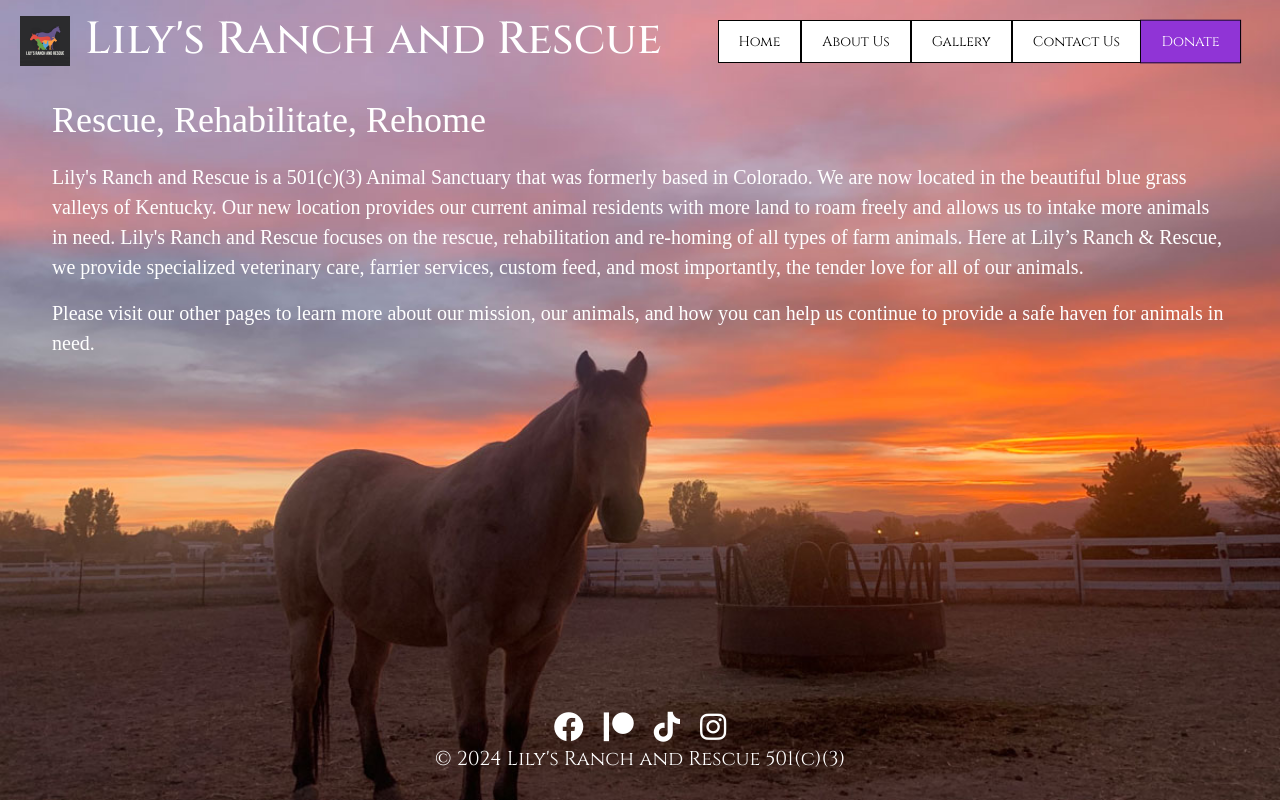
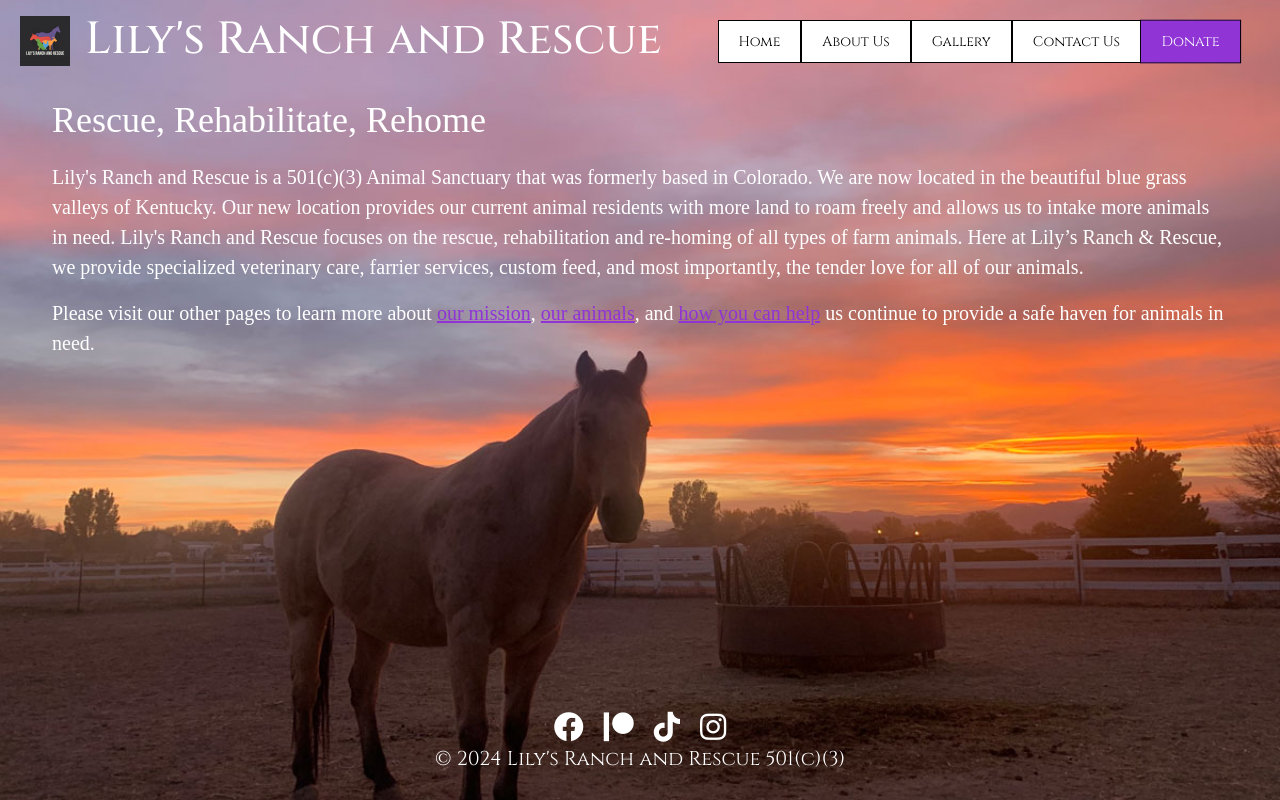
Before and after one commit to coltondane/ranch_rescue, a React (Vite) app in the folder animal-rescue/: page / in a window 1280 px wide. Built offline with nearby package versions, Linux system fonts and the light colour scheme; a web font is replaced by a local one.

Commit message:
added internal links saving space for the patreon link

```diff
--- a/animal-rescue/src/pages/Home.jsx
+++ b/animal-rescue/src/pages/Home.jsx
@@ -14,7 +14,7 @@ function HomePage({renderHome, renderAboutUs, renderAnimals, renderContactUs, re
                         Lily's Ranch and Rescue is a 501(c)(3) Animal Sanctuary that was formerly based in Colorado. We are now located in the beautiful blue grass valleys of Kentucky. Our new location provides our current animal residents  with more land to roam freely and allows us to intake more animals in need. Lily's Ranch and Rescue focuses on the rescue, rehabilitation and re-homing of all types of farm animals. Here at Lily’s Ranch & Rescue, we provide specialized veterinary care, farrier services, custom feed, and most importantly, the tender love for all of our animals.
                     </p>
                     <p>
-                        Please visit our other pages to learn more about our mission, our animals, and how you can help us continue to provide a safe haven for animals in need.
+                        Please visit our other pages to learn more about <Link to="/about" className="link-style">our mission</Link>, <Link to="/donate" className="link-style">our animals</Link>, and <Link to="patreon" className="link-style">how you can help</Link> us continue to provide a safe haven for animals in need.
                     </p>
                 </Col>
             </Row>
--- a/animal-rescue/src/style/home.css
+++ b/animal-rescue/src/style/home.css
@@ -21,3 +21,8 @@
   .reason {
     margin-top: 30px;
   }
+
+.link-style{
+    text-decoration: underline;
+    color: rgb(144, 52, 214)
+}
```
